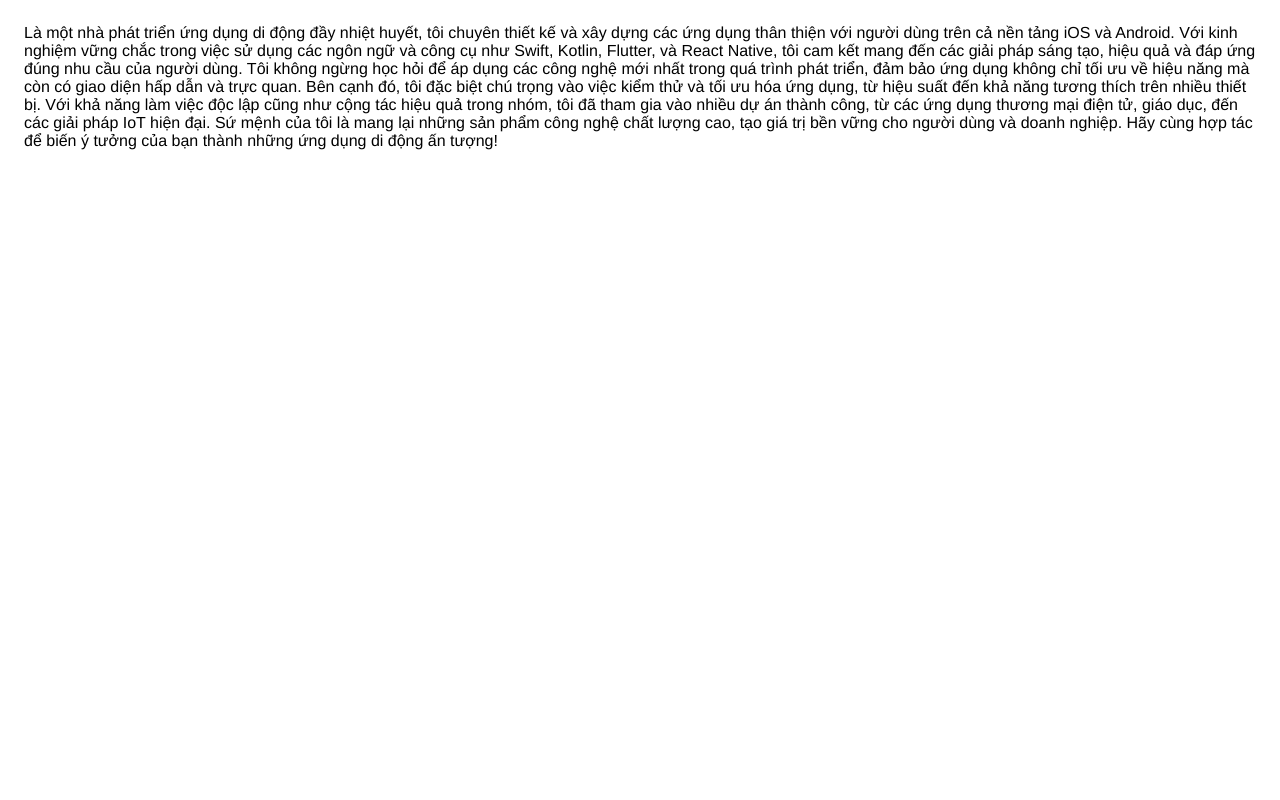
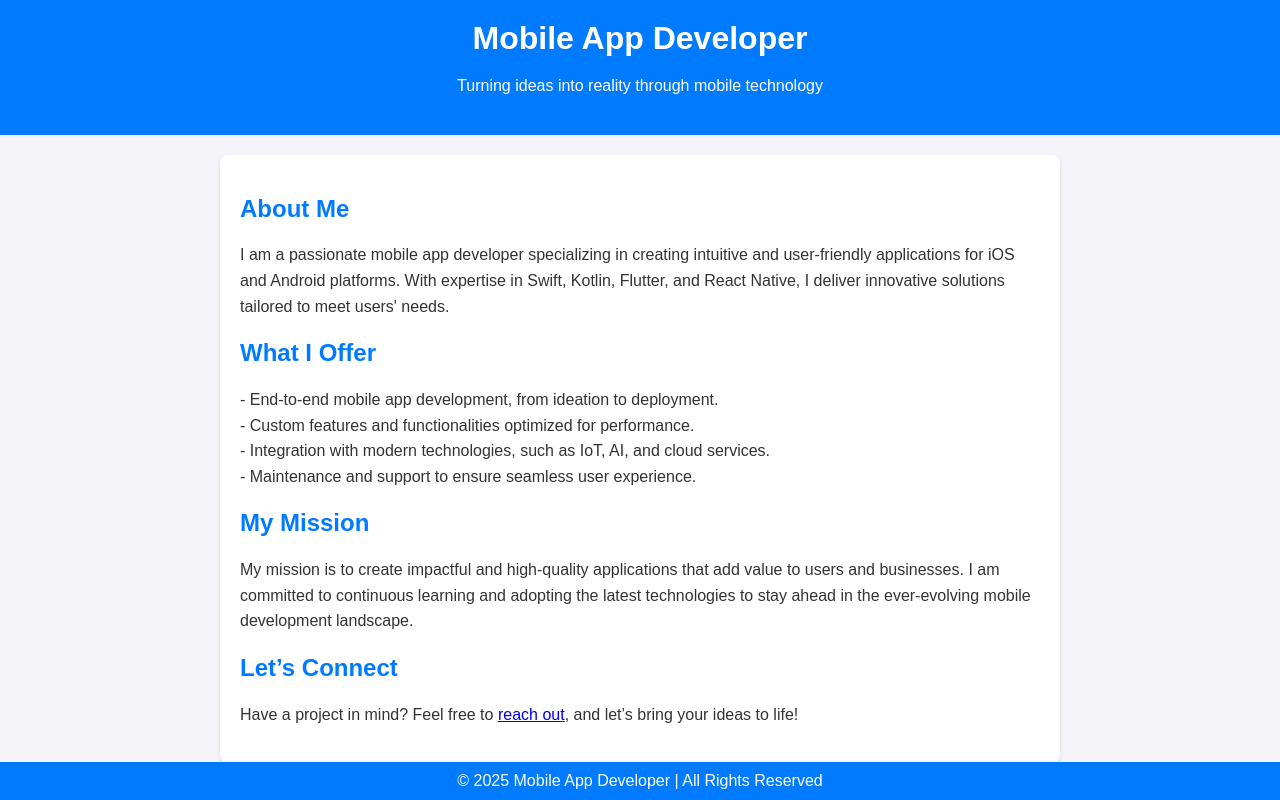
Before and after one commit to congatobu/game-privacy-policy, a plain HTML site: page index.html in a window 1280 px wide. Drawn offline with Linux system fonts and the light colour scheme.

Commit message:
Update index.html

```diff
--- a/index.html
+++ b/index.html
@@ -1,18 +1,80 @@
 <!DOCTYPE html>
-    <html>
-    <head>
-      <meta charset='utf-8'>
-      <meta name='viewport' content='width=device-width'>
-      <title>Privacy Policy</title>
-      <style> body { font-family: 'Helvetica Neue', Helvetica, Arial, sans-serif; padding:1em; } </style>
-    </head>
-    <body>
-		Là một nhà phát triển ứng dụng di động đầy nhiệt huyết, tôi chuyên thiết kế và xây dựng các ứng dụng thân thiện với người dùng trên cả nền tảng iOS và Android. Với kinh nghiệm vững chắc trong việc sử dụng các ngôn ngữ và công cụ như Swift, Kotlin, Flutter, và React Native, tôi cam kết mang đến các giải pháp sáng tạo, hiệu quả và đáp ứng đúng nhu cầu của người dùng.
-
-Tôi không ngừng học hỏi để áp dụng các công nghệ mới nhất trong quá trình phát triển, đảm bảo ứng dụng không chỉ tối ưu về hiệu năng mà còn có giao diện hấp dẫn và trực quan. Bên cạnh đó, tôi đặc biệt chú trọng vào việc kiểm thử và tối ưu hóa ứng dụng, từ hiệu suất đến khả năng tương thích trên nhiều thiết bị.
-
-Với khả năng làm việc độc lập cũng như cộng tác hiệu quả trong nhóm, tôi đã tham gia vào nhiều dự án thành công, từ các ứng dụng thương mại điện tử, giáo dục, đến các giải pháp IoT hiện đại. Sứ mệnh của tôi là mang lại những sản phẩm công nghệ chất lượng cao, tạo giá trị bền vững cho người dùng và doanh nghiệp.
-
-Hãy cùng hợp tác để biến ý tưởng của bạn thành những ứng dụng di động ấn tượng!
-    </body>
-    </html>
+<html lang="en">
+<head>
+    <meta charset="UTF-8">
+    <meta name="viewport" content="width=device-width, initial-scale=1.0">
+    <meta name="description" content="Mobile App Developer Portfolio">
+    <title>Mobile App Developer | Portfolio</title>
+    <style>
+        body {
+            font-family: Arial, sans-serif;
+            margin: 0;
+            padding: 0;
+            background-color: #f4f4f9;
+            color: #333;
+        }
+        header {
+            background-color: #007bff;
+            color: white;
+            padding: 20px 0;
+            text-align: center;
+        }
+        header h1 {
+            margin: 0;
+        }
+        section {
+            max-width: 800px;
+            margin: 20px auto;
+            padding: 20px;
+            background-color: #ffffff;
+            border-radius: 8px;
+            box-shadow: 0 2px 4px rgba(0, 0, 0, 0.1);
+        }
+        h2 {
+            color: #007bff;
+        }
+        p {
+            line-height: 1.6;
+        }
+        footer {
+            text-align: center;
+            padding: 10px 0;
+            background-color: #007bff;
+            color: white;
+            position: fixed;
+            width: 100%;
+            bottom: 0;
+        }
+    </style>
+</head>
+<body>
+    <header>
+        <h1>Mobile App Developer</h1>
+        <p>Turning ideas into reality through mobile technology</p>
+    </header>
+    <section>
+        <h2>About Me</h2>
+        <p>
+            I am a passionate mobile app developer specializing in creating intuitive and user-friendly applications for iOS and Android platforms. With expertise in Swift, Kotlin, Flutter, and React Native, I deliver innovative solutions tailored to meet users' needs.
+        </p>
+        <h2>What I Offer</h2>
+        <p>
+            - End-to-end mobile app development, from ideation to deployment. <br>
+            - Custom features and functionalities optimized for performance. <br>
+            - Integration with modern technologies, such as IoT, AI, and cloud services. <br>
+            - Maintenance and support to ensure seamless user experience.
+        </p>
+        <h2>My Mission</h2>
+        <p>
+            My mission is to create impactful and high-quality applications that add value to users and businesses. I am committed to continuous learning and adopting the latest technologies to stay ahead in the ever-evolving mobile development landscape.
+        </p>
+        <h2>Let’s Connect</h2>
+        <p>
+            Have a project in mind? Feel free to <a href="mailto:gomsuhn@gmail.com">reach out</a>, and let’s bring your ideas to life!
+        </p>
+    </section>
+    <footer>
+        &copy; 2025 Mobile App Developer | All Rights Reserved
+    </footer>
+</body>
+</html>
```
